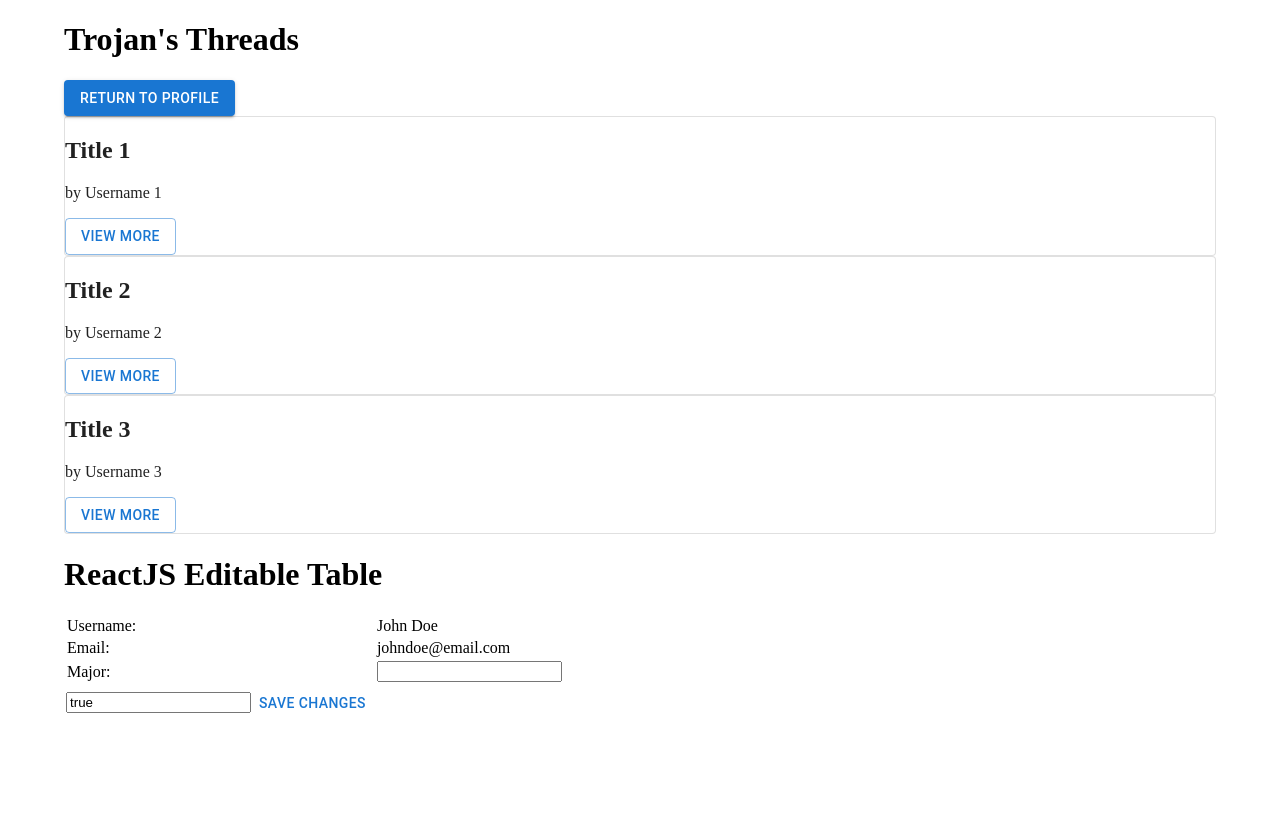
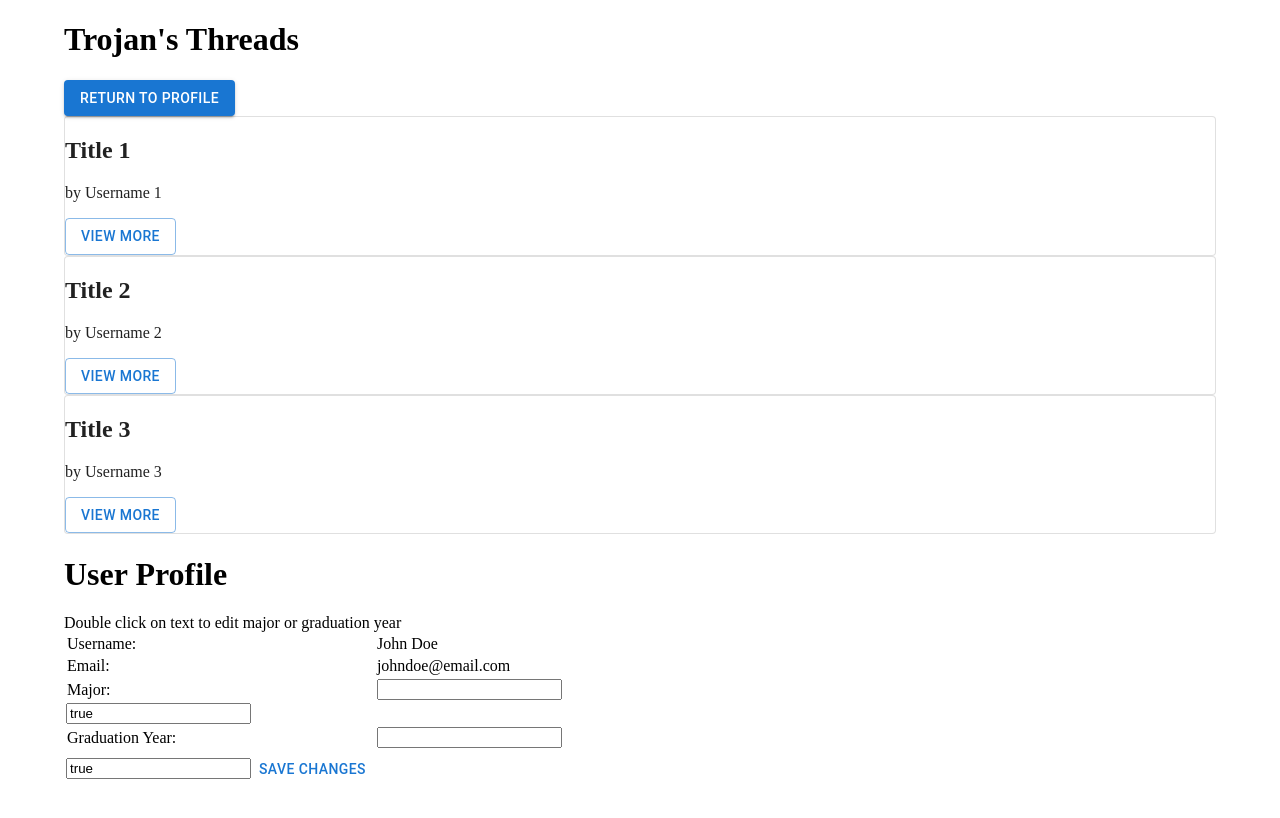
Before and after one commit to jennykim515/trojanchat, a React (Create React App) app in the folder frontend/: page / in a window 1280 px wide. Shown: the top 818 px of the page. Built offline with nearby package versions, Linux system fonts and the light colour scheme; the HTML template or start-up script is replaced by a standard one.

Commit message:
User Profile Page

```diff
--- a/frontend/src/pages/user/UserProfile.jsx
+++ b/frontend/src/pages/user/UserProfile.jsx
@@ -48,7 +48,9 @@
 
   return (
     <Container>
-      <h1 className="title">ReactJS Editable Table</h1>
+      <h1 className="title">User Profile</h1>
+      <d1>Double click on text to edit major or graduation year </d1>
+
      <table>
          <tr>
              <td>Username: </td>
@@ -70,6 +72,15 @@
              </td>
          </tr>
          <input type="text" value/>
+         <tr>
+             <td>
+                Graduation Year:
+             </td>
+             <td>
+                 <input type="text" onclick={{}}/>
+             </td>
+         </tr>
+         <input type="text" value/>
 
          <Button onclick={{}}>Save Changes</Button>
      </table>
```
